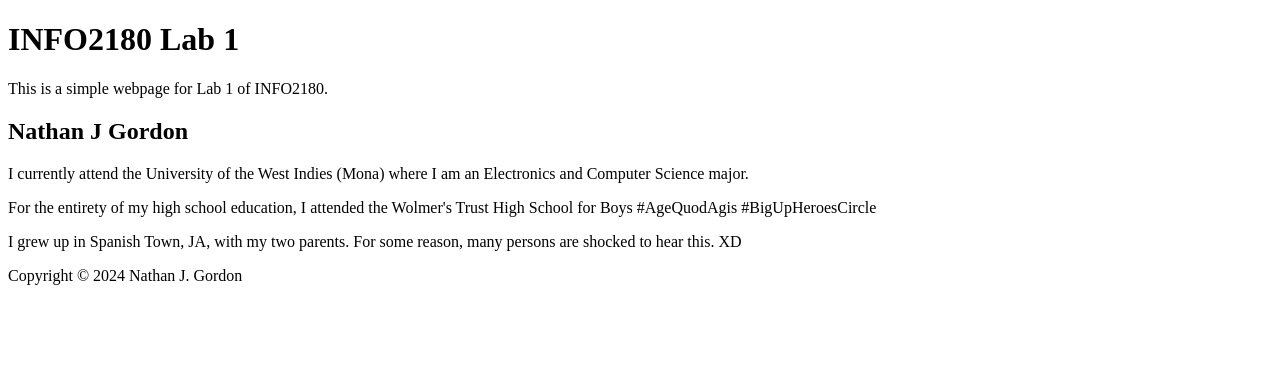
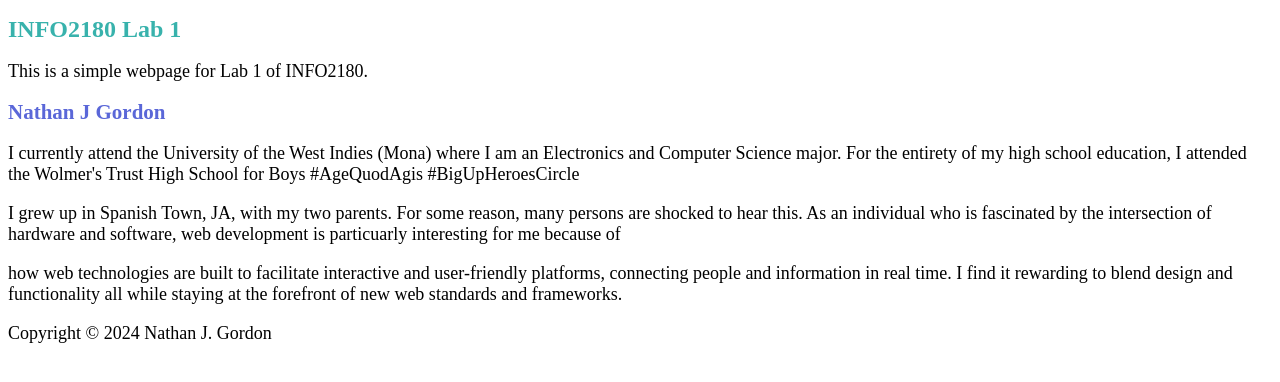
Before and after one commit to LightPug3/info2180-lab1, a plain HTML site: page index.html in a window 1280 px wide. Drawn offline with Linux system fonts and the light colour scheme.

Commit message:
Added style sheet and updated webpage

```diff
--- a/index.html
+++ b/index.html
@@ -5,6 +5,9 @@
     <meta name="viewport" content="width=device-width, initial-scale=1.0">
     <meta http-equiv="X-UA-Compatible" content="ie=edge">
     <title>INFO2180 Lab 1</title>
+
+    <link rel="stylesheet" href="style.css">
+
 </head>
 <body>
     <header>
@@ -13,9 +16,9 @@
     </header>
     <main>
         <h2>Nathan J Gordon</h2>
-        <p>I currently attend the University of the West Indies (Mona) where I am an Electronics and Computer Science major.</p>
-        <p>For the entirety of my high school education, I attended the Wolmer's Trust High School for Boys #AgeQuodAgis #BigUpHeroesCircle</p>
-        <p>I grew up in Spanish Town, JA, with my two parents. For some reason, many persons are shocked to hear this.  XD</p>
+        <p>I currently attend the University of the West Indies (Mona) where I am an Electronics and Computer Science major. For the entirety of my high school education, I attended the Wolmer's Trust High School for Boys #AgeQuodAgis #BigUpHeroesCircle</p>
+        <p>I grew up in Spanish Town, JA, with my two parents. For some reason, many persons are shocked to hear this. As an individual who is fascinated by the intersection of hardware and software, web development is particuarly interesting for me because of</p>
+        <p>how web technologies are built to facilitate interactive and user-friendly platforms, connecting people and information in real time. I find it rewarding to blend design and functionality all while staying at the forefront of new web standards and frameworks.</p>
     </main>
     <footer>
         <p>Copyright &copy; 2024 Nathan J. Gordon</p>
--- /dev/null
+++ b/style.css
@@ -0,0 +1,14 @@
+h1 {
+    font-size: 24px;
+    color: #38B2AC;
+}
+
+h2 {
+    font-size: 21px;
+    color: #5A67D8;
+}
+
+p {
+    font-size: 18px;
+    /* color: #5A67D8; */
+}
```
